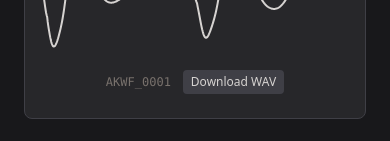
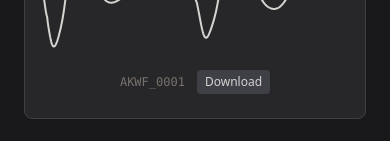
Before and after one commit to tashian/waves, a React (Vite) app: page / in a window 390 px wide. Shown: the part 233-374 px from the top of the page. Built offline with nearby package versions, Linux system fonts and the light colour scheme.

Commit message:
Mobile updates

```diff
--- a/src/WaveformPlayer.tsx
+++ b/src/WaveformPlayer.tsx
@@ -594,7 +594,7 @@ const WaveformPlayer: React.FC = () => {
             disabled={isLoading || !currentBank}
             className="px-2 py-1 text-xs rounded bg-zinc-700 hover:bg-zinc-600 text-stone-300 disabled:opacity-50 disabled:cursor-not-allowed transition-colors"
           >
-            Download WAV
+            Download
           </button>
         </div>
       </div>
```
